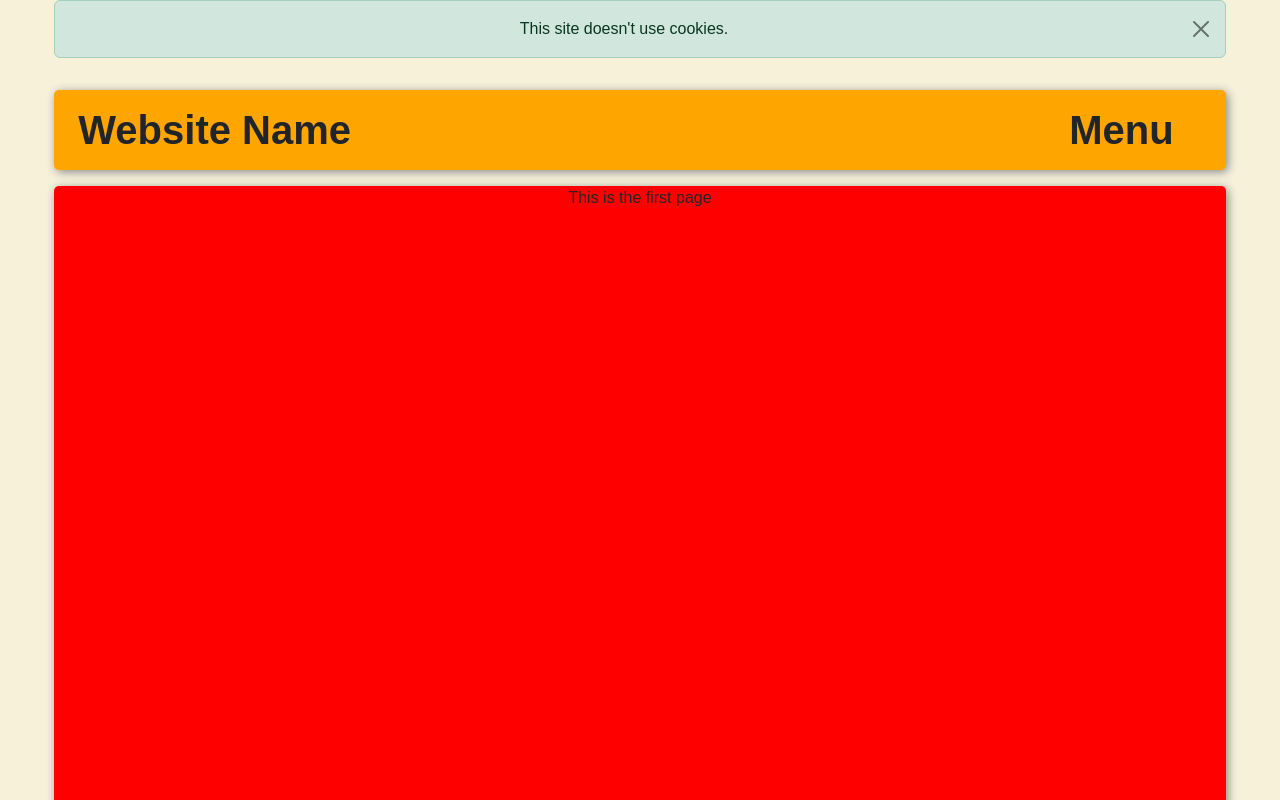
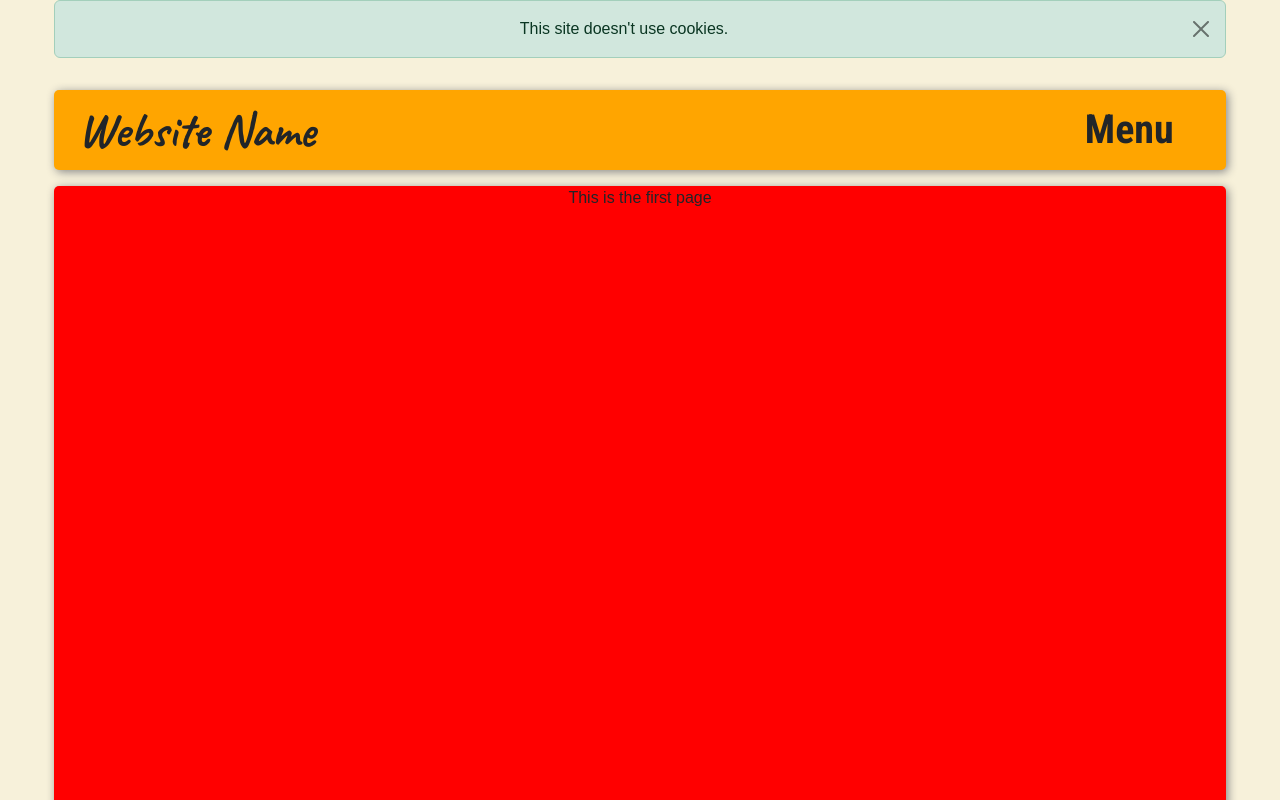
Before and after one commit to thespamster/bootstrap_static_template, a plain HTML site: page index.html in a window 1280 px wide. Shown: the top 800 px of the page. Drawn offline with nearby package versions, Linux system fonts and the light colour scheme.

Commit message:
add google fonts caveat and roboto condensed. adjust fonts on index.html

```diff
--- a/assets/css/style.css
+++ b/assets/css/style.css
@@ -20,6 +20,31 @@ body {
         background: url('/assets/img/<NAME OF IMAGE>') no-repeat center center;
     */
 }
+
+/*
+    css for google fonts
+    copied from google fonts website
+*/
+
+
+.roboto-condensed-400 {
+    font-family: "Roboto Condensed", serif;
+    font-optical-sizing: auto;
+    font-weight: 400;
+    font-style: normal;
+  }
+
+
+  .caveat-400 {
+    font-family: "Caveat", serif;
+    font-optical-sizing: auto;
+    font-weight: 400;
+    font-style: normal;
+  }
+
+  .fs-6 {
+    font-size: 3rem !important;
+  }
 
 .div-style {
     height: 100dvh;
@@ -104,3 +129,10 @@ body {
 .test-col-purple {
     background-color: purple;
 }
+
+@media screen and (max-width: 576px) {
+    .fs-6 {
+        font-size: 2rem !important;
+    }
+
+}
--- a/index.html
+++ b/index.html
@@ -6,6 +6,11 @@
     <meta name="viewport" content="width=device-width">
     <meta name="description" content="Bootstrap 5.3 website template. Includes static folder and files.">
     <meta name="format-detection" content="telephone=no"> <!-- disable auto telephone linking mobile safari -->
+
+    <!-- import roboto condensed and caveat fonts from google -->
+    <style>
+        @import url('https://fonts.googleapis.com/css2?family=Caveat:wght@400..700&family=Roboto+Condensed:ital,wght@0,100..900;1,100..900&display=swap');
+        </style>
 
     <!--  link to custom css code / bootstrap v5.3 -->
     <link href="https://cdn.jsdelivr.net/npm/bootstrap@5.3.3/dist/css/bootstrap.min.css" rel="stylesheet"
@@ -34,13 +39,13 @@
         <div class="col-11">
             <div class="d-flex test-col-orange nav-style d-flex align-items-center">
                 <div class="col-6 text-start ms-4">
-                    <div class="fs-1 fw-bold">
+                    <div class="fs-6 fw-bold caveat-400">
                         Website Name
                     </div>
                 </div>
                 <div class="col-6 text-end">
                     <div class="dropdown me-6">
-                        <button class="btn btn-style fs-1 fw-bold" type="button" data-bs-toggle="dropdown"
+                        <button class="btn btn-style fs-1 fw-bold roboto-condensed-400" type="button" data-bs-toggle="dropdown"
                             aria-expanded="false">
                             Menu
                         </button>
```
Also changed, not shown: 1 other file.
